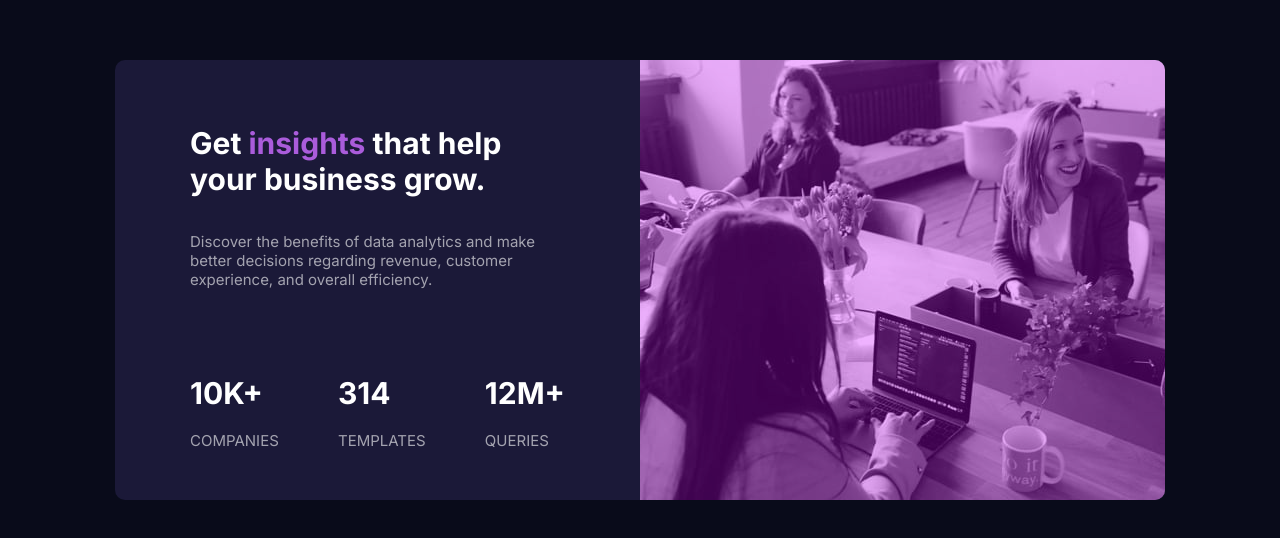
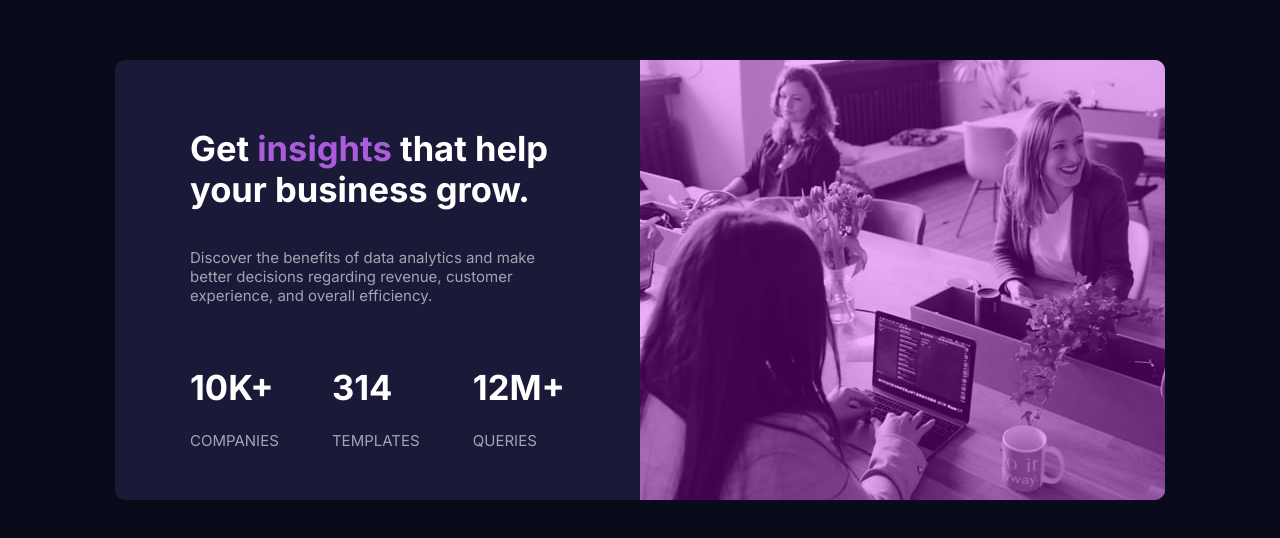
Before and after one commit to JlordS32/Improve-CSS, a plain HTML site: page stats-preview-card/index.html in a window 1280 px wide. Shown: the part 120-658 px from the top of the page. Drawn offline with Linux system fonts and the light colour scheme.

Commit message:
finalised stats preview card

```diff
--- a/stats-preview-card/styles.css
+++ b/stats-preview-card/styles.css
@@ -85,6 +85,10 @@ body {
 	flex-direction: column;
 }
 
+.main-content h1 {
+   font-size: 2.3rem;
+}
+
 .main-content h1 > span {
 	color: var(--soft-violet);
 }
```
